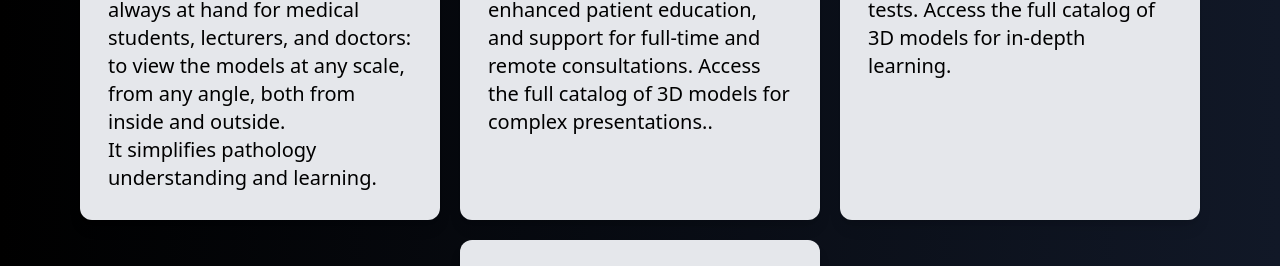
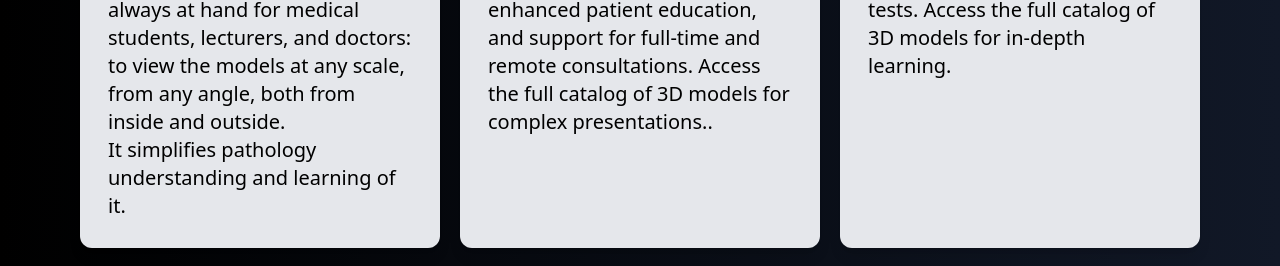
Before and after one commit to AbdurRaheem00/patho, a React (Vite) app: page / in a window 1280 px wide. Shown: the part 1288-1554 px from the top of the page. Built offline with nearby package versions, Linux system fonts and the light colour scheme.

Commit message:
new change

```diff
--- a/src/Components/pages/Home.jsx
+++ b/src/Components/pages/Home.jsx
@@ -86,7 +86,7 @@ const Home = () => {
                     students, lecturers, and doctors: to view the models at any
                     scale, from any angle, both from inside and outside.
                   </li>
-                  <li>It simplifies pathology understanding and learning.</li>
+                  <li>It simplifies pathology understanding and learning of it.</li>
                 </ul>
               }
             />
```
